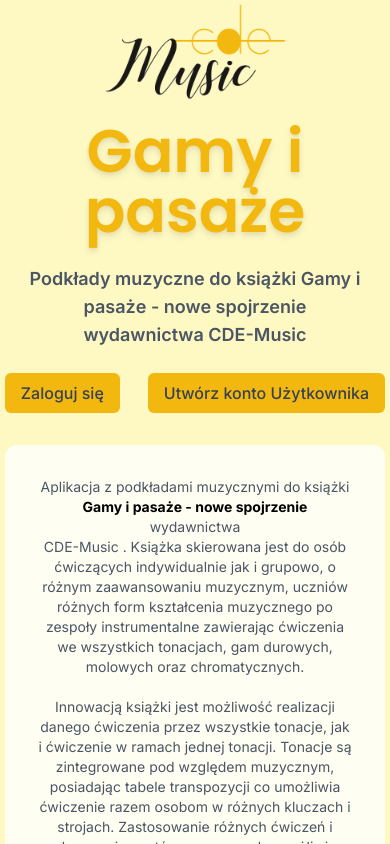
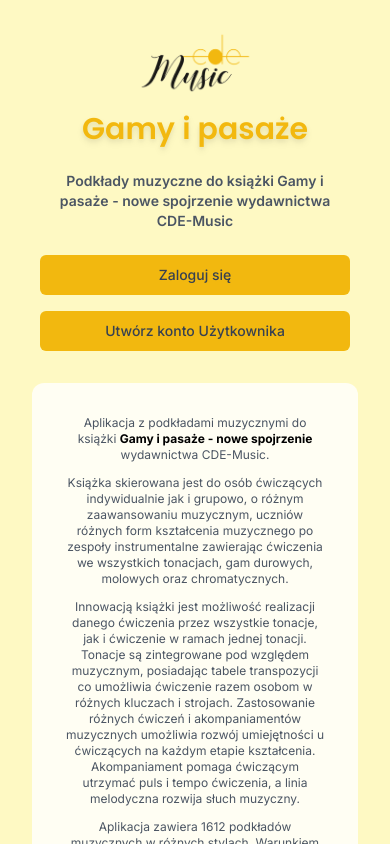
Before and after one commit to andrzej-herman/gamy, a Next.js app: page / in a window 390 px wide. Shown: the top 844 px of the page. Built offline with nearby package versions, Linux system fonts and the light colour scheme; no server answers.

Commit message:
Add mobile css

```diff
--- a/app/layout.tsx
+++ b/app/layout.tsx
@@ -41,7 +41,9 @@
       signUpForceRedirectUrl="/main"
     >
       <html lang="pl">
-        <body className={inter.className}>{children}</body>
+        <body className={inter.className}>
+          <main className="bg-yellow-100 md:h-screen">{children}</main>
+        </body>
       </html>
     </ClerkProvider>
   );
--- a/app/main/page.tsx
+++ b/app/main/page.tsx
@@ -58,15 +58,18 @@
   }
 
   return (
-    <main className="h-full bg-yellow-100">
+    <div className="md:h-screen">
       <div className="container mx-auto flex flex-col h-full items-center justify-center">
-        <div className="w-[872px] flex border-b-2 border-b-yellow-500 items-center justify-between pb-3">
-          <h2 className="text-xl font-semibold text-[#f2b80f] drop-shadow-md">
+        <div
+          className="pt-5 md:pt-0 w-full md:w-[872px] flex border-b-2 border-b-yellow-500
+        items-center justify-between pb-2 md:pb-3"
+        >
+          <h2 className="text-base md:text-xl font-semibold text-[#f2b80f] drop-shadow-md">
             Gamy i pasaże
           </h2>
           <div className="flex items-center justify-start gap-2">
             {user && (
-              <p className="text-gray-600 text-xs">
+              <p className="text-gray-600  text-[10px] md:text-sm font-bold">
                 {user.firstName} {user.lastName}
               </p>
             )}
@@ -74,9 +77,9 @@
           </div>
         </div>
 
-        <div className="flex items-center justify-between gap-x-8 mt-5">
+        <div className="flex flex-col md:flex-row items-center justify-between gap-y-8 md:gap-x-8 mt-5">
           {/*P1*/}
-          <div className="bg-white rounded-xl min-w-[420px] min-h-[760px]">
+          <div className="bg-white rounded-xl md:min-w-[420px] min-h-[760px]">
             <div className="flex px-8 pt-8  items-center justify-center">
               <div className="bg-yellow-400 rounded-full w-[150px] h-[150px] min-w-[150px] min-h-[150px] flex items-center justify-center">
                 <div className="bg-yellow-100 rounded-full min-w-[75px] min-h-[75px] flex items-center justify-center">
@@ -162,7 +165,7 @@
           </div>
 
           {/*P2*/}
-          <div className="bg-white rounded-xl min-w-[420px] min-h-[760px]">
+          <div className="bg-white rounded-xl md:min-w-[420px] min-h-[760px] mb-6 md:mb-0">
             <div className="flex px-8 pt-8 items-center justify-center">
               <div className="bg-yellow-400 rounded-full w-[150px] h-[150px] min-w-[150px] min-h-[150px] flex items-center justify-center">
                 <div className="bg-yellow-100 rounded-full min-w-[75px] min-h-[75px] flex items-center justify-center">
@@ -248,6 +251,6 @@
           </div>
         </div>
       </div>
-    </main>
+    </div>
   );
 }
--- a/app/page.tsx
+++ b/app/page.tsx
@@ -22,13 +22,13 @@
   }
 
   return (
-    <main className="h-full bg-yellow-100">
+    <div className="md:h-screen py-6 md:py-0">
       <div className="container mx-auto h-full">
         <div className="h-full min-h-max flex flex-col items-center justify-center">
           <section className="h-full min-h-max flex flex-col items-center justify-center">
             <div className="space-y-6 text-center pb-8">
               <div className="space-y-2">
-                <div className="flex items-center justify-center">
+                <div className="hidden md:flex items-center justify-center">
                   <Image
                     src="/cde-logo.png"
                     alt="Music Cde Logo"
@@ -37,48 +37,70 @@
                     className="mb-2"
                   />
                 </div>
-
+                <div className="md:hidden flex items-center justify-center">
+                  <Image
+                    src="/cde-logo.png"
+                    alt="Music Cde Logo"
+                    width={120}
+                    height={110}
+                    className="mb-2"
+                  />
+                </div>
                 <h1
                   className={cn(
-                    "text-6xl font-semibold text-[#f2b80f] drop-shadow-md",
+                    "text-3xl md:text-6xl font-semibold text-[#f2b80f] drop-shadow-md",
                     font.className,
                   )}
                 >
                   Gamy i pasaże
                 </h1>
               </div>
-              <p className="text-gray-600 text-lg font-semibold">
-                Podkłady muzyczne do książki Gamy i pasaże - nowe spojrzenie
-                <br />
+              <p className="px-4 text-gray-600 text-sm md:text-lg font-semibold">
+                Podkłady muzyczne do książki Gamy i pasaże - nowe spojrzenie{" "}
+                <br className="hidden md:block" />
                 wydawnictwa CDE-Music
               </p>
-              <div className="flex items-center justify-center gap-x-7">
+              <div
+                className="flex flex-col md:flex-row items-center
+              justify-center gap-y-4 md:gap-y-0 gap-x-7 px-2 md:px-0"
+              >
                 <SignInButton mode="modal">
-                  <Button variant="scales" size="default" className="text-base">
+                  <Button
+                    variant="scales"
+                    size="default"
+                    className="text-sm md:text-base w-full md:w-auto"
+                  >
                     Zaloguj się
                   </Button>
                 </SignInButton>
 
                 <SignUpButton mode="modal">
-                  <Button variant="scales" size="default" className="text-base">
+                  <Button
+                    variant="scales"
+                    size="default"
+                    className="text-sm md:text-base w-full md:w-auto"
+                  >
                     Utwórz konto Użytkownika
                   </Button>
                 </SignUpButton>
               </div>
             </div>
             <div className="bg-white p-8 rounded-xl bg-opacity-80">
-              <p className="max-w-[700px] text-gray-600 text-center text-sm">
+              <p className="md:max-w-[750px] text-gray-600 text-center text-xs md:text-sm">
                 Aplikacja z podkładami muzycznymi do książki{" "}
                 <span className="text-black font-bold">
                   Gamy i pasaże - nowe spojrzenie
                 </span>{" "}
-                wydawnictwa <br />
-                CDE-Music . Książka skierowana jest do osób ćwiczących
-                indywidualnie jak i grupowo, o różnym zaawansowaniu muzycznym,
-                uczniów różnych form kształcenia muzycznego po zespoły
-                instrumentalne zawierając ćwiczenia we wszystkich tonacjach, gam
-                durowych, molowych oraz chromatycznych. <br />
-                <br />
+                wydawnictwa CDE-Music.
+              </p>
+              <p className="md:max-w-[700px] text-gray-600 text-center text-xs md:text-sm pt-3 md:pt-4">
+                Książka skierowana jest do osób ćwiczących indywidualnie jak i
+                grupowo, o różnym zaawansowaniu muzycznym, uczniów różnych form
+                kształcenia muzycznego po zespoły instrumentalne zawierając
+                ćwiczenia we wszystkich tonacjach, gam durowych, molowych oraz
+                chromatycznych.
+              </p>
+              <p className="md:max-w-[700px] text-gray-600 text-center text-xs md:text-sm pt-3 md:pt-4">
                 Innowacją książki jest możliwość realizacji danego ćwiczenia
                 przez wszystkie tonacje, jak i ćwiczenie w ramach jednej
                 tonacji. Tonacje są zintegrowane pod względem muzycznym,
@@ -87,8 +109,9 @@
                 ćwiczeń i akompaniamentów muzycznych umożliwia rozwój
                 umiejętności u ćwiczących na każdym etapie kształcenia.
                 Akompaniament pomaga ćwiczącym utrzymać puls i tempo ćwiczenia,
-                a linia melodyczna rozwija słuch muzyczny. <br />
-                <br />
+                a linia melodyczna rozwija słuch muzyczny.
+              </p>
+              <p className="md:max-w-[700px] text-gray-600 text-center text-xs md:text-sm pt-3 md:pt-4">
                 Aplikacja zawiera 1612 podkładów muzycznych w różnych stylach.
                 Warunkiem korzystania z aplikacji jest zakupienie książki{" "}
                 <span className="font-bold">
@@ -99,11 +122,13 @@
               </p>
             </div>
 
-            <div className="mt-12">
-              <p className="max-w-[700px] text-gray-600 text-center text-xs">
+            <div className="mt-8 md:mt-12 mb-2 md:mb-0">
+              <p className="md:max-w-[700px] text-gray-600 text-center text-[10px] md:text-sm font-bold">
                 Autor książki - Antoni Janaszewski
                 <br />
-                Opracowanie akompaniamentów i realizacja nagrań - Karol Kozan
+                Opracowanie akompaniamentów - Karol Kozan
+                <br />
+                Realizacja nagrań - Karol Kozan
                 <br />
                 Realizacja aplikacji - Andrzej Herman, Piotr Goetzen
               </p>
@@ -111,6 +136,6 @@
           </section>
         </div>
       </div>
-    </main>
+    </div>
   );
 }
```
